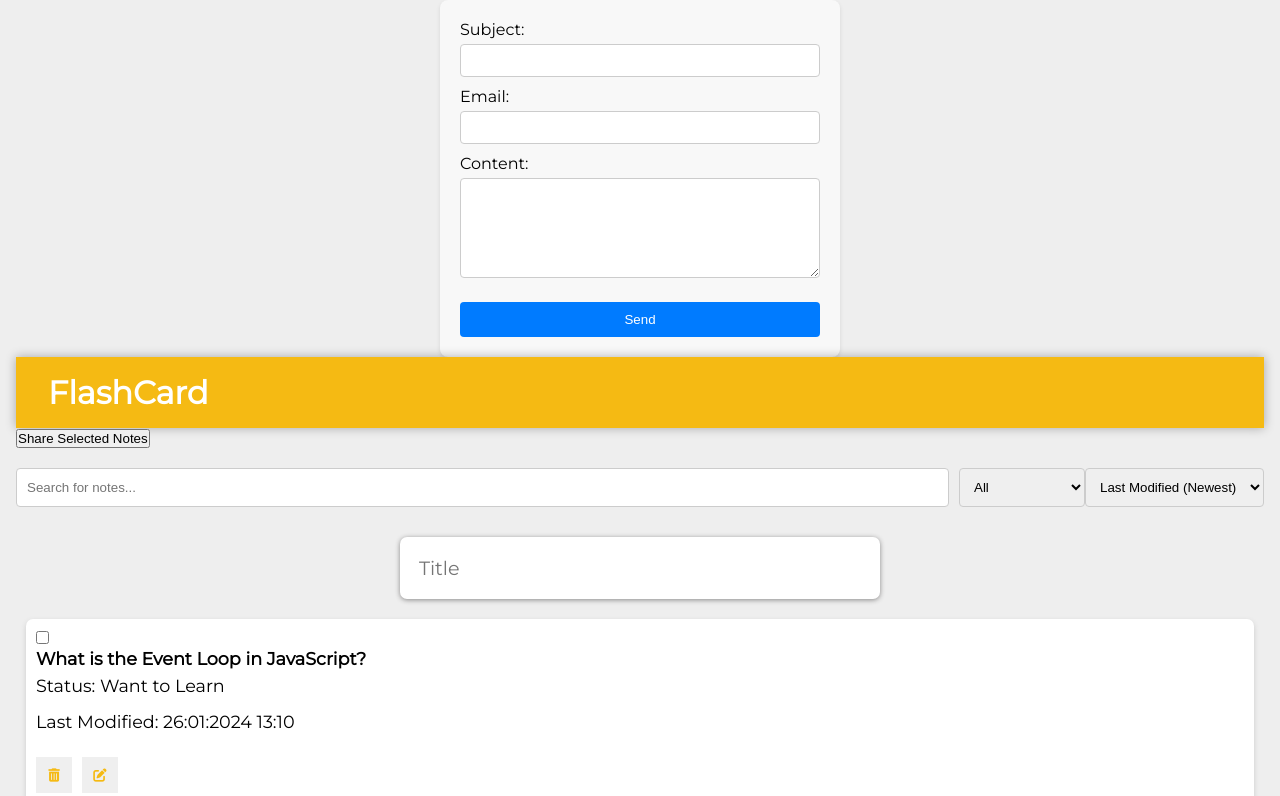
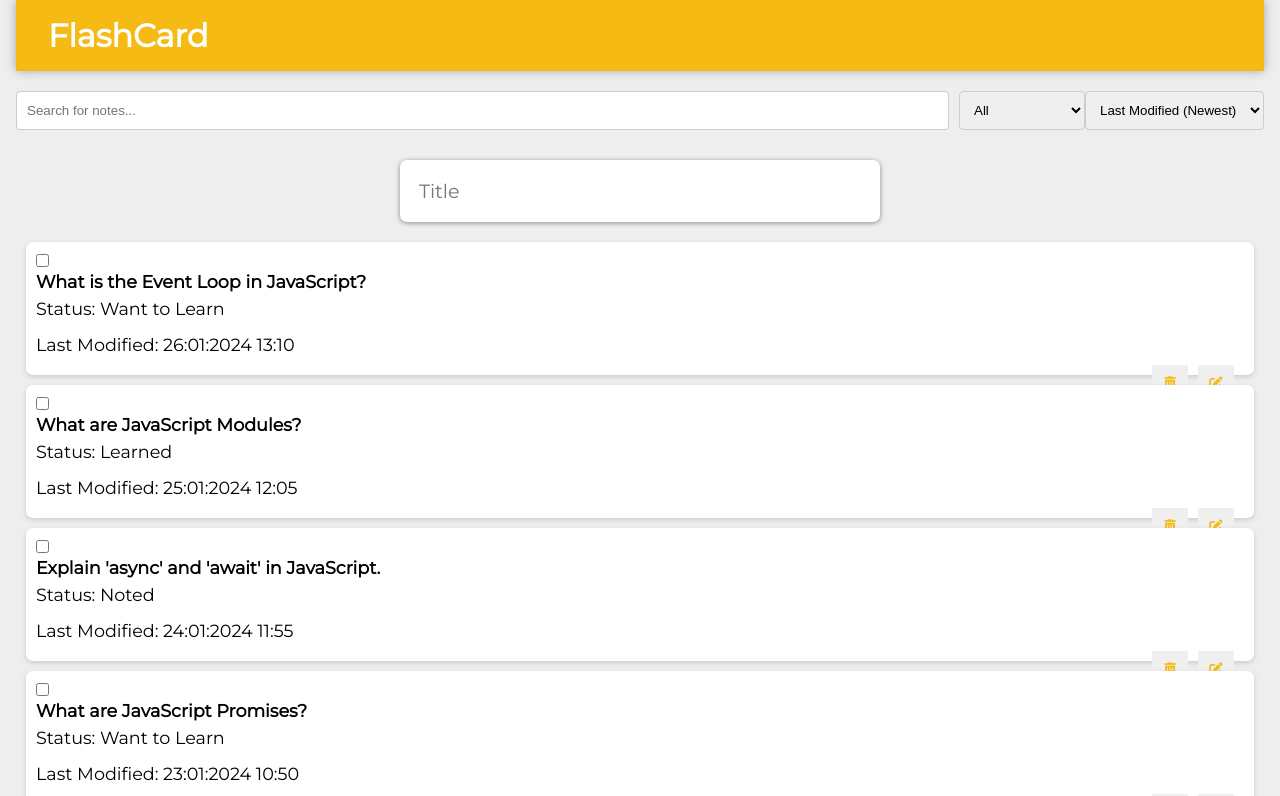
Before and after one commit to daufilataf/WebMobileAssignment3, a React (Create React App) app: page / in a window 1280 px wide. Shown: the top 796 px of the page. Built offline with nearby package versions, Linux system fonts and the light colour scheme; data requests are answered from the project's data file; a web font is replaced by a local one.

Commit message:
Added conditional rendering for Share button

```diff
--- a/public/styles.css
+++ b/public/styles.css
@@ -179,3 +179,23 @@ form.create-note button {
   border: 1px solid #ccc;
   border-radius: 4px;
 }
+
+.share-notes-button {
+  background-color: #4CAF50; /* Green background */
+  color: white; /* White text */
+  padding: 15px 32px; /* Padding around the text */
+  text-align: center; /* Center the text inside the button */
+  text-decoration: none; /* Remove underline from text */
+  display: inline-block; /* Allow setting width and height */
+  font-size: 16px; /* Text size */
+  margin: 4px 2px; /* Margin around the button */
+  cursor: pointer; /* Change mouse cursor to pointer */
+  border: none; /* Remove border */
+  border-radius: 8px; /* Rounded corners */
+  transition-duration: 0.4s; /* Animation duration */
+}
+
+.share-notes-button:hover {
+  background-color: #45a049; /* Darker shade of green */
+  color: white;
+}
--- a/src/components/App.jsx
+++ b/src/components/App.jsx
@@ -173,11 +173,11 @@ function App() {
   });
   const handleNoteSelection = (id) => {
     setSelectedNotes(prevSelected => {
-      const newSelected = prevSelected.includes(id)
-                          ? prevSelected.filter(noteId => noteId !== id)
-                          : [...prevSelected, id];
-      console.log("Selected Notes: ", newSelected);
-      return newSelected;
+      if (prevSelected.includes(id)) {
+        return prevSelected.filter(noteId => noteId !== id);
+      } else {
+        return [...prevSelected, id];
+      }
     });
   };
 
@@ -195,9 +195,7 @@ function App() {
   };
   return (
     <div>
-      <Contact />
       <Header />
-      <button onClick={shareNotes}>Share Selected Notes</button>
       <div className="search-filter-container">
 
       <input
@@ -249,6 +247,13 @@ function App() {
           )}
         </Droppable>
       </DragDropContext>
+      {selectedNotes.length > 0 && (
+      <button className="share-notes-button" onClick={shareNotes}>
+        Share Selected Notes
+      </button>
+    )}
+      <Contact />
+
       <Footer />
     </div>
   );
--- a/src/components/Note.jsx
+++ b/src/components/Note.jsx
@@ -32,17 +32,19 @@ function Note(props) {
 
   const formattedDate = formatDate(props.lastModified); // Format the lastModified date
   return (
-    <div onClick={handleCardClick} className={`note ${isFlipped ? 'note-flipped' : ''}`}>
+    <div  className={`note ${isFlipped ? 'note-flipped' : ''}`}>
       <div className="note-inner">
         <div className="note-front">
           {/* Front side of the note */}
           <input type="checkbox" onChange={() => props.onSelectionToggle(props.id)} />
+          <div onClick={handleCardClick}>
           <div>
             <h1>{props.title}</h1>
           </div>
           <div className="note-footer">
             <p>Status: {props.status}</p>
             <p>Last Modified: {formatDate(props.lastModified)}</p>
+            </div>
             <div>
               <button onClick={handleEdit}>
                 <i className="fas fa-edit"></i>
```
